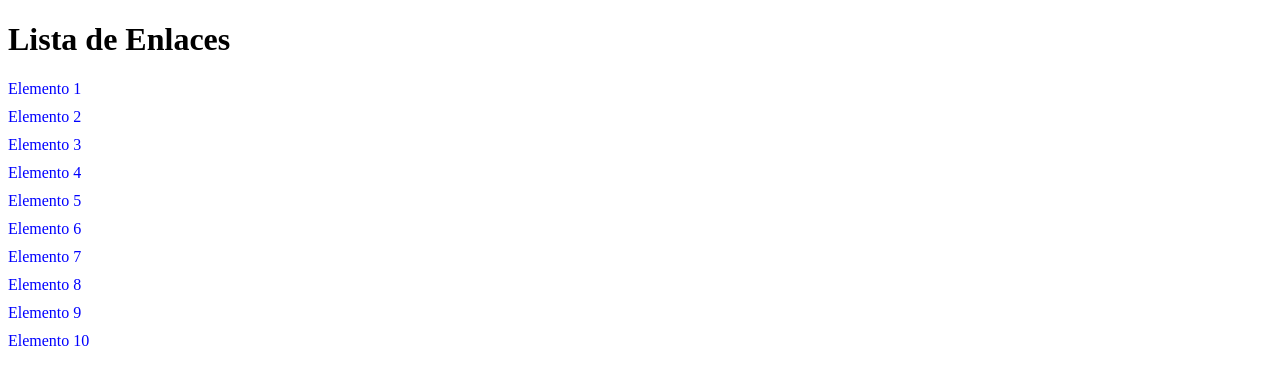
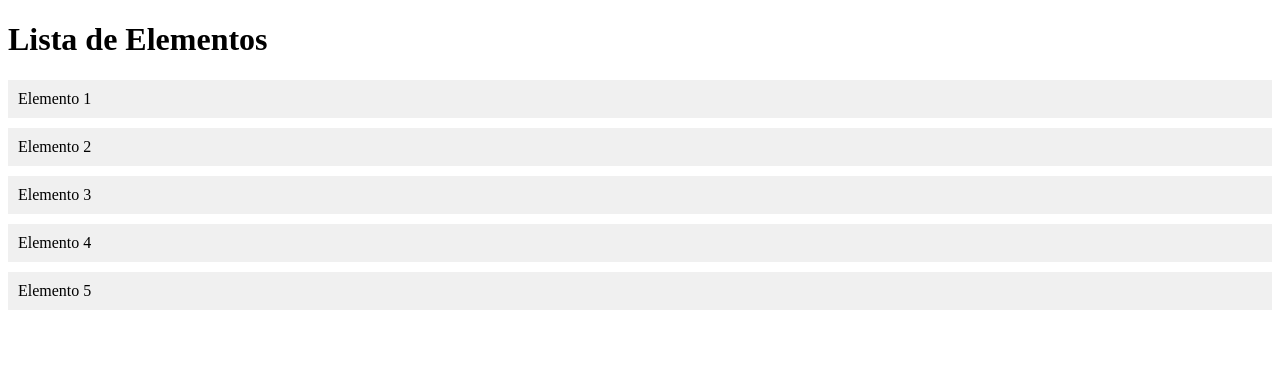
Before and after one commit to prueban3/junt55, a plain HTML site: page index.html in a window 1280 px wide. Drawn offline with Linux system fonts and the light colour scheme.

Commit message:
Update index.html

```diff
--- a/index.html
+++ b/index.html
@@ -1,45 +1,37 @@
+
 <!DOCTYPE html>
 <html lang="es">
 <head>
     <meta charset="UTF-8">
     <meta name="viewport" content="width=device-width, initial-scale=1.0">
-    <title>Lista de Enlaces</title>
+    <title>Lista Interactiva</title>
     <style>
         ul {
-            list-style-type: none; /* Sin viñetas */
+            list-style-type: none;
             padding: 0;
         }
 
         li {
-            margin: 10px 0; /* Espaciado entre elementos */
+            margin: 10px 0;
+            padding: 10px;
+            background-color: #f0f0f0;
+            transition: transform 0.2s;
         }
 
-        a {
-            text-decoration: none; /* Sin subrayado */
-            color: blue; /* Color inicial */
-            transition: color 0.3s; /* Transición suave */
-        }
-
-        a:hover {
-            color: red; /* Color al pasar el cursor */
+        li:hover {
+            transform: scale(1.2);
+            background-color: #d0d0d0;
         }
     </style>
 </head>
 <body>
-
-    <h1>Lista de Enlaces</h1>
+    <h1>Lista de Elementos</h1>
     <ul>
-        <li><a href="#">Elemento 1</a></li>
-        <li><a href="#">Elemento 2</a></li>
-        <li><a href="#">Elemento 3</a></li>
-        <li><a href="#">Elemento 4</a></li>
-        <li><a href="#">Elemento 5</a></li>
-        <li><a href="#">Elemento 6</a></li>
-        <li><a href="#">Elemento 7</a></li>
-        <li><a href="#">Elemento 8</a></li>
-        <li><a href="#">Elemento 9</a></li>
-        <li><a href="#">Elemento 10</a></li>
+        <li>Elemento 1</li>
+        <li>Elemento 2</li>
+        <li>Elemento 3</li>
+        <li>Elemento 4</li>
+        <li>Elemento 5</li>
     </ul>
-
 </body>
 </html>
```
